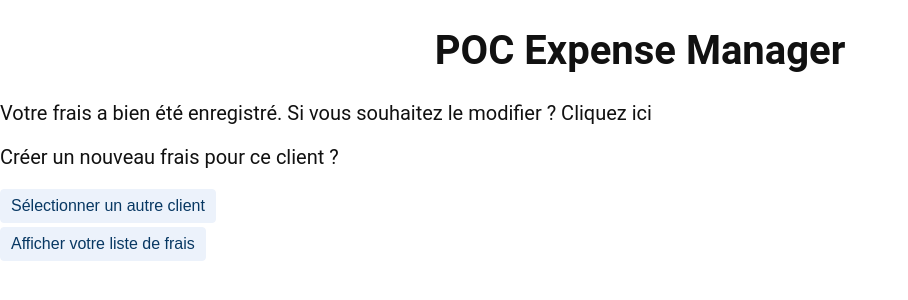
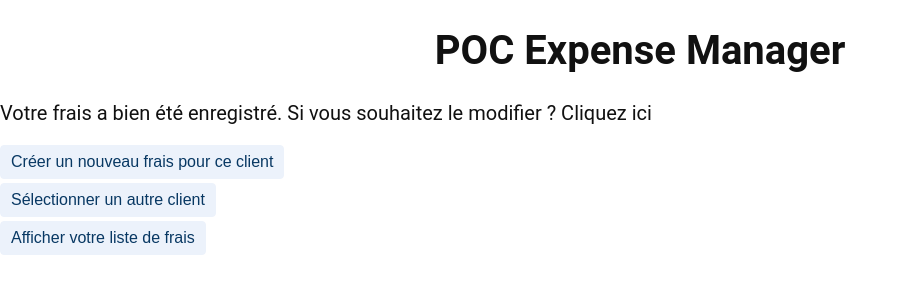
Before and after one commit to holo64/POC-angular, an Angular app: page /frais/create/1/ok in a window 1280 px wide. Shown: the top 300 px of the page, without its empty margins (0-908 px from the left). Built offline with nearby package versions, Linux system fonts and the light colour scheme.

Commit message:
3Links fraisform step2 ok

```diff
--- a/src/app/frais/frais-form-step2/frais-form-step2.component.html
+++ b/src/app/frais/frais-form-step2/frais-form-step2.component.html
@@ -3,7 +3,7 @@
 <p>Votre frais a bien été enregistré. Si vous souhaitez le modifier ? Cliquez ici</p>
 
 
-<p >  Créer un nouveau frais pour ce client ? </p>
 
+<div><button (click)="goFraisFormWithClientSelected()">Créer un nouveau frais pour ce client </button></div>
 <div><button (click)="goListeClients()"> Sélectionner un autre client</button></div>
 <div><button (click)="goListeFrais()"> Afficher votre liste de frais</button></div>
--- a/src/app/frais/frais-form-step2/frais-form-step2.component.ts
+++ b/src/app/frais/frais-form-step2/frais-form-step2.component.ts
@@ -15,7 +15,7 @@ export class FraisFormStep2Component implements OnInit {
   }
 
   goListeClients(): void {
-    //pour revenir à la liste de clients
+    //pour aller à la liste de clients
     this.router.navigate(['/clients']);
   }
 
@@ -24,4 +24,10 @@ export class FraisFormStep2Component implements OnInit {
     this.router.navigate(['/frais']);
   }
 
+  goFraisFormWithClientSelected(){
+    let id_client=+this.route.snapshot.paramMap.get('id');
+    console.log (id_client);
+    this.router.navigate(['/frais/create/'+id_client]);
+  }
+
 }
```
